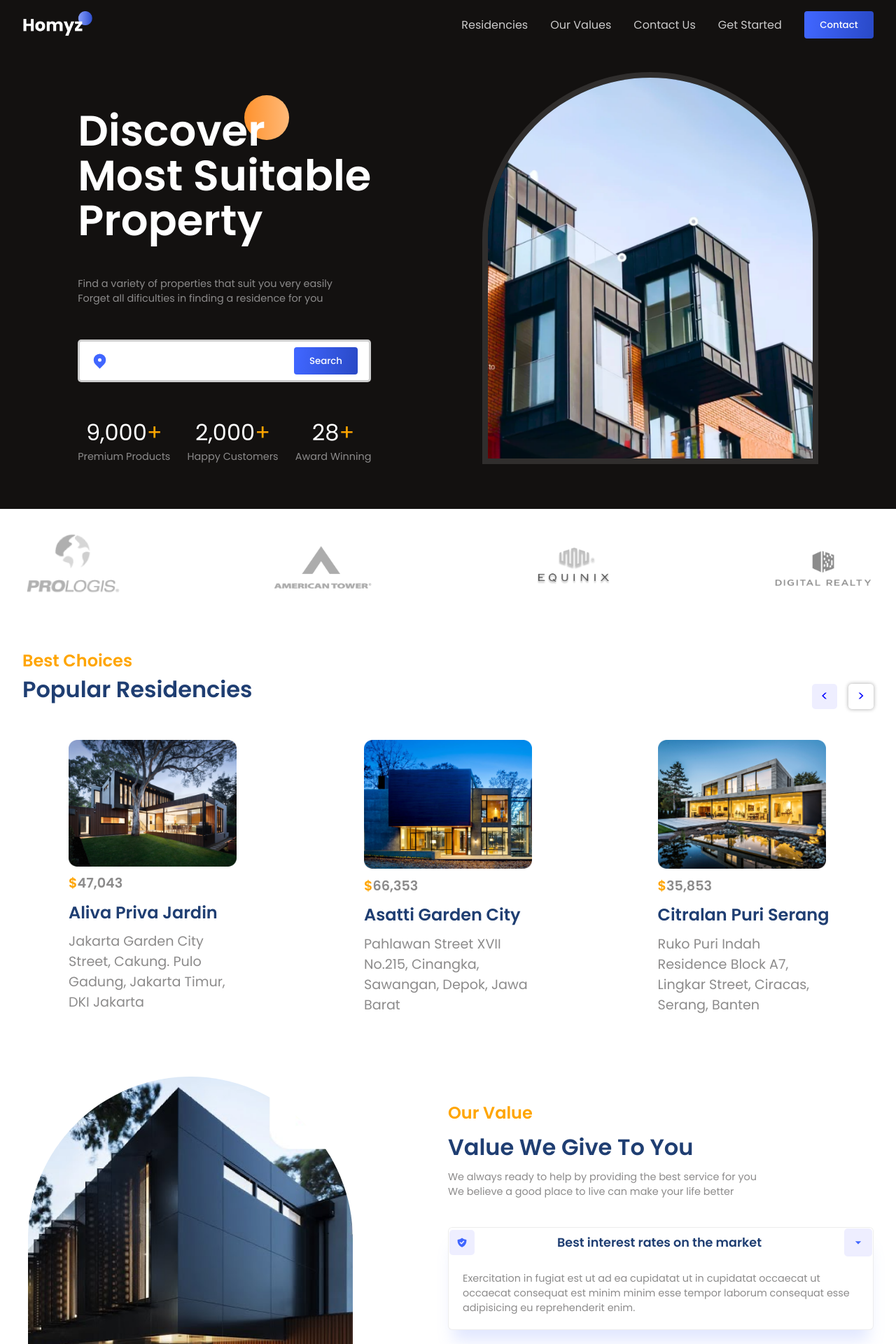
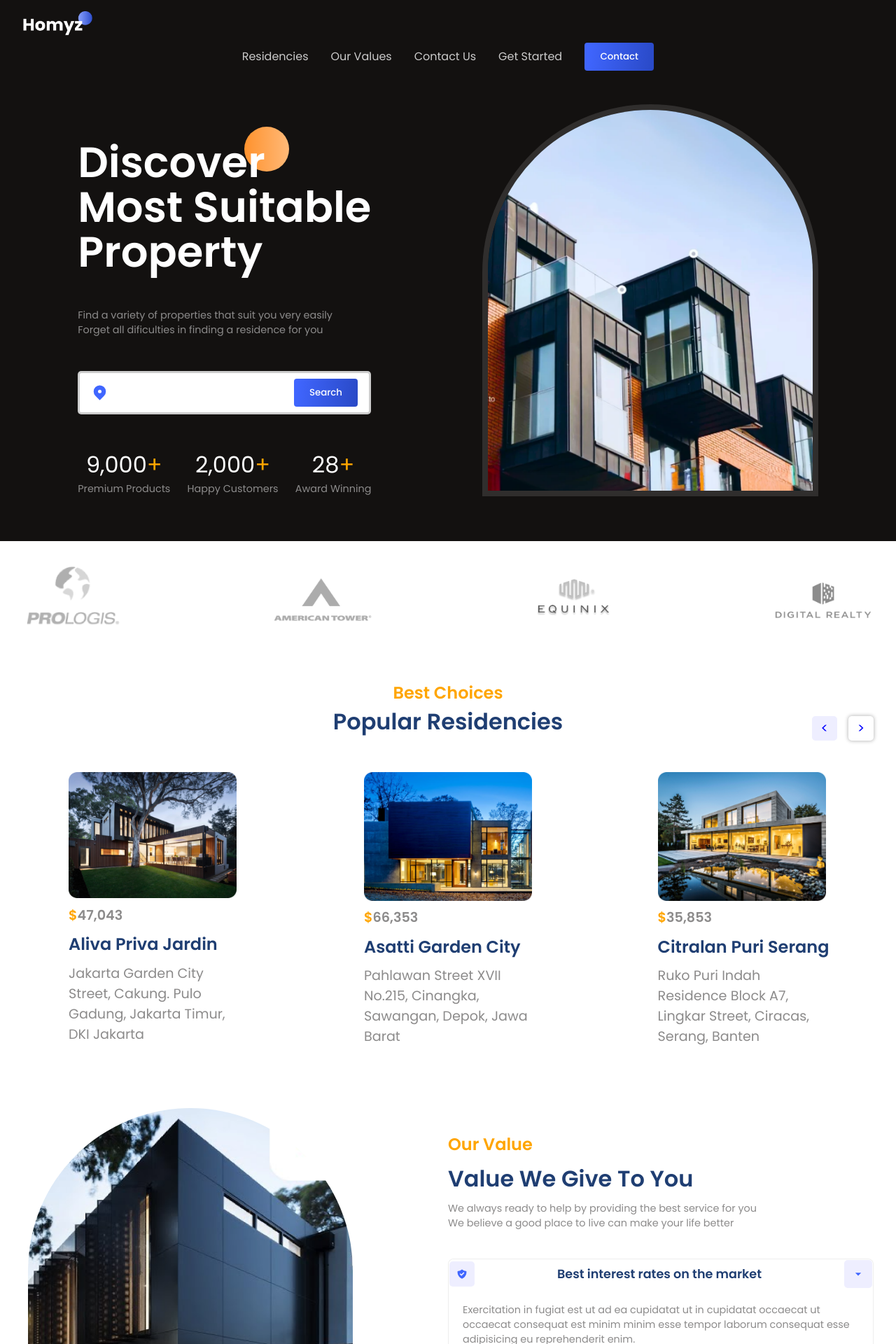
Before and after one commit to emadeveloper/real-state-web, a React (Vite) app: page / in a window 1280 px wide. Shown: the top 1920 px of the page at 70% size. Built offline with nearby package versions, Linux system fonts and the light colour scheme; a web font is replaced by a local one.

Commit message:
adding animations

```diff
--- a/src/components/Contact/Contact.jsx
+++ b/src/components/Contact/Contact.jsx
@@ -55,7 +55,7 @@ const Contact = () => {
                                     <BsFillChatDotsFill size={25} />
                                 </div>
                                 <div className="flexColStart detail">
-                                    <span className='primaryText'>Video Call</span><span className='secondaryText'>021 123 145 14</span>
+                                    <span className='primaryText'>VideoCall</span><span className='secondaryText'>021 123 145 14</span>
                                 </div>
                             </div>
 
--- a/src/components/Header/Header.css
+++ b/src/components/Header/Header.css
@@ -4,7 +4,7 @@
 }
 
 .h-container {
-    justify-content: space-between;
+    justify-content: space-around;
     padding-top: 1rem;
     padding-bottom: 1rem;
     color: var(--secondary);
--- a/src/components/Header/Header.jsx
+++ b/src/components/Header/Header.jsx
@@ -7,7 +7,7 @@ import OutsideClickHandler from "react-outside-click-handler";
 const Header = () => {
   const [showMenu, setShowMenu] = useState(false);
   const getMenuStyles = (showMenu) => {
-    if(document.documentElement.clientWidth <= 800){
+    if(document.documentElement.clientWidth <= 768){
     return {right: !showMenu && "-100%"}
 
   }
@@ -15,7 +15,7 @@ const Header = () => {
 
   return (
     <section className="h-wrapper">
-      <div className="flexCenter paddings innerWidth h-container">
+      <div className="paddings innerWidth h-container">
         <img src="./logo.png" alt="logo" width={100} />
 
         <OutsideClickHandler onOutsideClick={()=>{setShowMenu(false)}}>
--- a/src/components/Hero/Hero.jsx
+++ b/src/components/Hero/Hero.jsx
@@ -2,6 +2,7 @@ import React from "react";
 import "./Hero.css";
 import { HiLocationMarker } from "react-icons/hi";
 import CountUp from "react-countup";
+import { motion } from "framer-motion";
 
 const Hero = () => {
   return (
@@ -11,18 +12,32 @@ const Hero = () => {
         <div className="flexColStart hero-left">
           <div className="hero-title">
             <div className="orange-circle" />
-            <h1>
-              Discover <br /> Most Suitable <br /> Property
-            </h1>
+            <motion.h1
+              initial={{ y: "2rem", opacity: 2 }}
+              animate={{ y: 0, opacity: 1 }}
+              transition={{
+                duration: 2,
+
+                type: "spring",
+              }}
+            >
+              Discover <br />
+              Most Suitable <br />
+              Property
+            </motion.h1>
           </div>
 
           <div className="flexColStart hero-des">
-            <span className="secondaryText">Find a variety of properties that suit you very easily</span>
-            <span className="secondaryText">Forget all dificulties in finding a residence for you</span>
+            <span className="secondaryText">
+              Find a variety of properties that suit you very easily
+            </span>
+            <span className="secondaryText">
+              Forget all dificulties in finding a residence for you
+            </span>
           </div>
 
           <div className="flexCenter search-bar">
-            <HiLocationMarker color= "var(--blue)" size={25} />
+            <HiLocationMarker color="var(--blue)" size={25} />
             <input type="text" />
             <button className="button">Search</button>
           </div>
@@ -46,7 +61,7 @@ const Hero = () => {
 
             <div className="flexColCenter stat">
               <span>
-                <CountUp end={28}/>
+                <CountUp end={28} />
                 <span>+</span>
               </span>
               <span className="secondaryText">Award Winning</span>
@@ -55,9 +70,16 @@ const Hero = () => {
         </div>
         {/* right side */}
         <div className="flexCenter hero-right">
-          <div className="image-container">
+          <motion.div
+            initial={{x: "7rem", opacity: 1}}
+            animate={{x: 0, opacity: 1}}
+            transition={{
+              duration: 2,
+              type:"spring"
+            }}
+          className="image-container">
             <img src="./hero-image.png" alt="" />
-          </div>
+          </motion.div>
         </div>
       </div>
     </section>
--- a/src/components/Residencies/Residencies.jsx
+++ b/src/components/Residencies/Residencies.jsx
@@ -9,7 +9,7 @@ const Residencies = () => {
   return (
     <section className="r-wrapper">
       <div className="paddings innerWidth r-container">
-        <div className="r-head flexColStart">
+        <div className="r-head flexColCenter">
           <span className="orangeText">Best Choices</span>
           <span className="primaryText">Popular Residencies</span>
         </div>
--- a/src/components/Value/Value.css
+++ b/src/components/Value/Value.css
@@ -1,5 +1,5 @@
 .v-container .image-container{
-    border: 9px solid rgb (232 232 232 / 93%);
+    border: 8px solid rgb (232 232 232 / 93%);
 }
 
 .v-container>div{
--- a/src/components/Value/Value.jsx
+++ b/src/components/Value/Value.jsx
@@ -8,7 +8,7 @@ import {
   AccordionItemState,
 } from "react-accessible-accordion";
 import { MdOutlineArrowDropDown } from "react-icons/md";
-import 'react-accessible-accordion/dist/fancy-example.css'
+import "react-accessible-accordion/dist/fancy-example.css";
 import "./Value.css";
 import data from "../../utils/accordion";
 import { useState } from "react";
@@ -36,24 +36,15 @@ const Value = () => {
 
           {/* accordion */}
           <Accordion className="accordion" allowMultipleExpanded={false} preExpanded={[0]}>
-
-
-            {data.map((item, index) => {
-                    const [className, setClassName] = useState(null);
+            {data.map((item, i) =>{
               return (
-              <AccordionItem className={`accordionItem ${className}`} key={index} uuid={index}>
+                <AccordionItem className="accordionItem" key={i} uuid={i}>
                   <AccordionItemHeading>
                     <AccordionItemButton className="flexCenter accordionButton">
-
-
-                    <AccordionItemState>
-                        {({ expanded }) => (expanded
-                        ? setClassName("expanded")
-                        : setClassName("collapsed"))}
-                    </AccordionItemState>
-
                       <div className="flexCenter icon">{item.icon}</div>
-                    <span className="primaryText">{item.heading}</span>
+                      <span className="primaryText">
+                            {item.heading}
+                      </span>
                       <div className="flexCenter icon">
                         <MdOutlineArrowDropDown size={20} />
                       </div>
@@ -61,12 +52,11 @@ const Value = () => {
                   </AccordionItemHeading>
 
                   <AccordionItemPanel>
-                  <p className="secondaryText">
-                    {item.detail}
-                  </p>
+                    <p className="secondaryText">{item.detail}</p>
                   </AccordionItemPanel>
                 </AccordionItem>
-                )})}
+              )
+            })}
           </Accordion>
         </div>
       </div>
```
Lines whose indentation alone changed are shown as unchanged.
